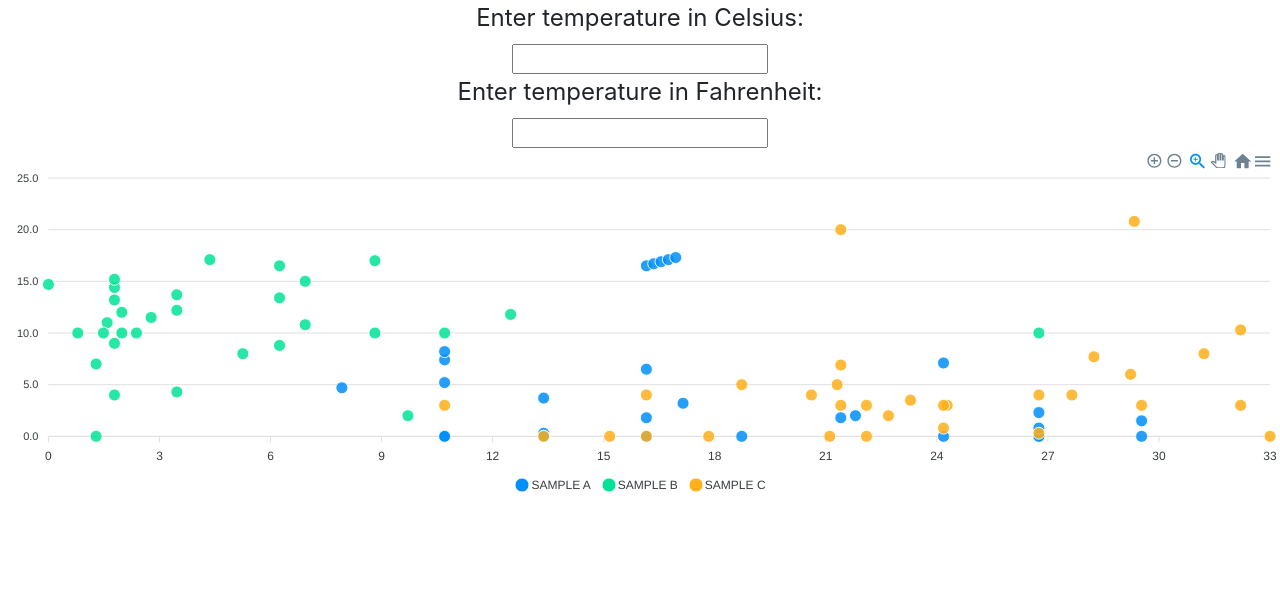
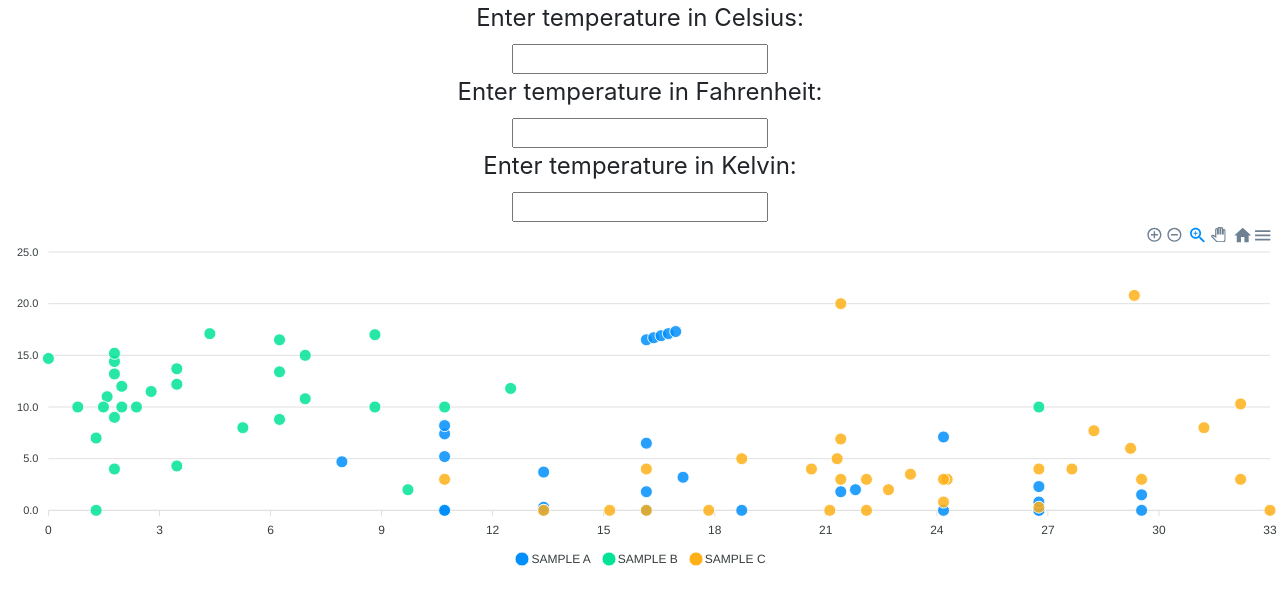
Before and after one commit to RuslanUchan/carnot-cycle, a React (Create React App) app: page / in a window 1280 px wide. Shown: the top 604 px of the page. Built offline with nearby package versions, Linux system fonts and the light colour scheme.

Commit message:
Added Kelvin

```diff
--- a/src/App.js
+++ b/src/App.js
@@ -16,40 +16,10 @@ class App extends Component {
     }
   }
 
-  toCelsius = fahrenheit => {
-    return (fahrenheit - 32) * 5 / 9;
-  }
-
-  toFahrenheit = celsius => {
-    return (celsius * 9 / 5) + 32;
-  }
-
-  tryConvert = (temperature, convert) => {
-    const input = parseFloat(temperature);
-    if (Number.isNaN(input)) {
-      return '';
-    }
-    const output = convert(input);
-    const rounded = Math.round(output * 1000) / 1000;
-    return rounded.toString();
-  }
-
-  /*
-  BoilingVerdict = props => {
-    if (props.celsius >= 100) {
-      return <p>The water would boil.</p>;
-    }
-    return <p>The water would not boil.</p>;
-  } */
-
   render() {
     return (
       <div className="App">
-        <Calculator
-          toCelsius={this.toCelsius}
-          toFahrenheit={this.toFahrenheit}
-          tryConvert={this.tryConvert}
-        />
+        <Calculator />
         <ScatterChart />
       </div>
     )
--- a/src/components/Calculator.js
+++ b/src/components/Calculator.js
@@ -15,17 +15,43 @@ class Calculator extends Component {
     this.setState({ scale: "f", temperature })
   }
 
+  handleKelvinChange = temperature => {
+    this.setState({ scale: "k", temperature })
+  }
+
+  toCelsius = fahrenheit => {
+    return ((fahrenheit - 32) * 5) / 9
+  }
+
+  toFahrenheit = celsius => {
+    return (celsius * 9) / 5 + 32
+  }
+
+  toKelvin = celsius => {
+    return celsius + 273.0
+  }
+
+  tryConvert = (temperature, convert) => {
+    const input = parseFloat(temperature)
+    if (Number.isNaN(input)) {
+      return ""
+    }
+    const output = convert(input)
+    const rounded = Math.round(output * 1000) / 1000
+    return rounded.toString()
+  }
+
   render() {
     const scale = this.state.scale
     const temperature = this.state.temperature
     const celsius =
-      scale === "f"
-        ? this.props.tryConvert(temperature, this.props.toCelsius)
-        : temperature
+      scale === "f" ? this.tryConvert(temperature, this.toCelsius) : temperature
     const fahrenheit =
       scale === "c"
-        ? this.props.tryConvert(temperature, this.props.toFahrenheit)
+        ? this.tryConvert(temperature, this.toFahrenheit)
         : temperature
+    const kelvin =
+      scale === "c" ? this.tryConvert(temperature, this.toKelvin) : temperature
 
     return (
       <div>
@@ -39,6 +65,11 @@ class Calculator extends Component {
           temperature={fahrenheit}
           onTemperatureChange={this.handleFahrenheitChange}
         />
+        <TemperatureInput
+          scale="k"
+          temperature={kelvin}
+          onTemperatureChange={this.handleKelvinChange}
+        />
       </div>
     )
   }
--- a/src/components/TemperatureInput.js
+++ b/src/components/TemperatureInput.js
@@ -7,7 +7,8 @@ class TemperatureInput extends Component {
     this.state = {
       scaleNames: {
         c: 'Celsius',
-        f: 'Fahrenheit'
+        f: 'Fahrenheit',
+        k: 'Kelvin'
       }
     }
   }
```
